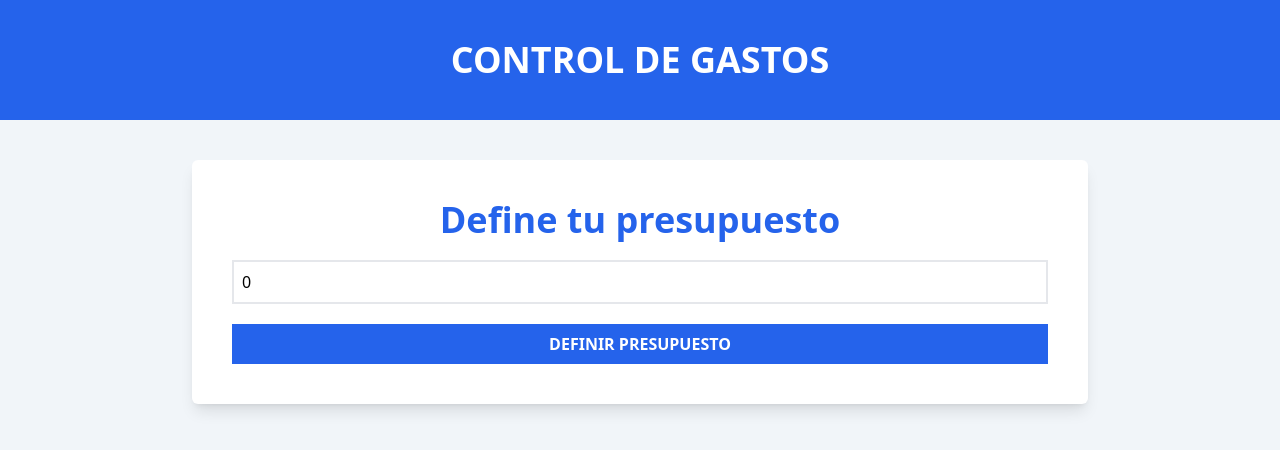
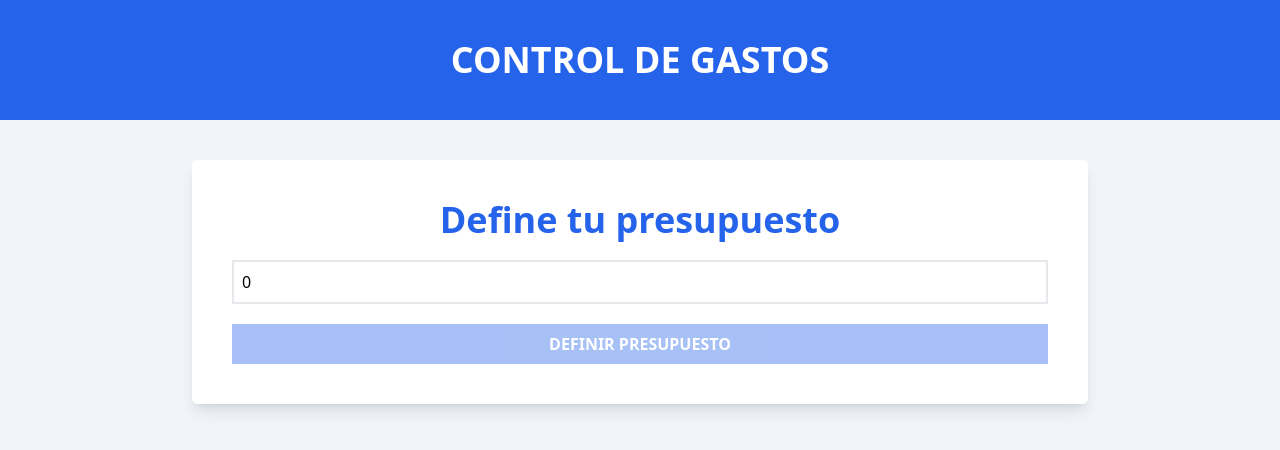
Before and after one commit to DanielaCode/05-control-gastos, a React (Vite) app: page / in a window 1280 px wide. Shown: the top 450 px of the page. Built offline with nearby package versions, Linux system fonts and the light colour scheme.

Commit message:
Validating the budget and disable the button when input is invalid, useMemo

```diff
--- a/src/components/BudgetForm.tsx
+++ b/src/components/BudgetForm.tsx
@@ -1,10 +1,17 @@
-import { useState } from "react";
+import { useMemo, useState } from "react";
 
 function BudgetForm() {
   const [budget, setBudget] = useState(0);
+
+  //SECTION - el handler de cuando escriben en el input de definir presupuesto
   function handleChange(e: React.ChangeEvent<HTMLInputElement>) {
     setBudget(e.target.valueAsNumber);
   }
+
+  //SECTION - validador de si el budget es menor a cero o NaN entonces desabilita el boton de submit
+  const isValid = useMemo(() => isNaN(budget) || budget <= 0, [budget]);
+  //NOTE - Recuerda que useMemo es una alternativa para evitar poner logica en el template, mejorar performance, y mas limpio que un state derivado por que no tienes que poner en el template isValid() solo isValid
+
   return (
     <form className="space-y-5">
       <section className="flex flex-col space-y-5">
@@ -27,7 +34,8 @@ function BudgetForm() {
       <input
         type="submit"
         value="definir presupuesto"
-        className="bg-blue-600 hover:bg-blue-700 cursor-pointer text-white from-black font-bold p-2 uppercase text-base w-full"
+        className="bg-blue-600 hover:bg-blue-700 cursor-pointer text-white from-black font-bold p-2 uppercase text-base w-full disabled:opacity-40"
+        disabled={isValid}
       />
     </form>
   );
```
